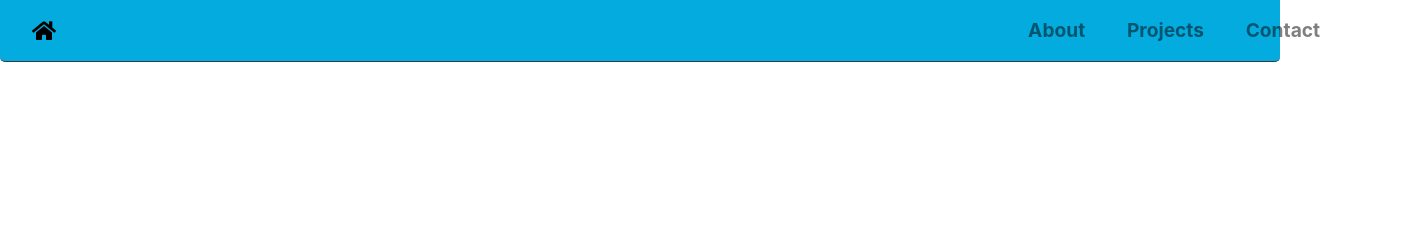
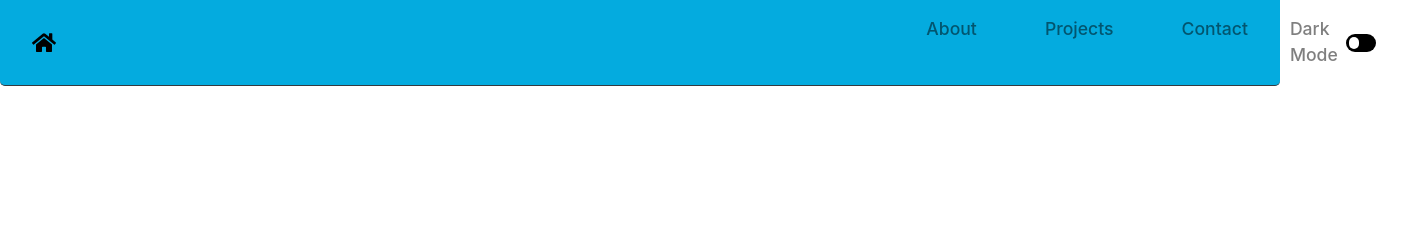
Before and after one commit to saksham1210/My-Portfolio, a website: page index.html in a window 1280 px wide. Shown: the top 235 px of the page, 1402 px wide, since content can reach past the window. Drawn offline with nearby package versions, Linux system fonts and the light colour scheme; a web font is replaced by a local one.

Commit message:
Fixed the position of DarkMode Toggle

```diff
--- a/css/styles.css
+++ b/css/styles.css
@@ -22,7 +22,7 @@ body{
 	margin:0px;
 	padding:0%;
 }
-h1,h2,h3,p,li,a span{
+h1,h2,h3,p,a span,li{
 	color:var(--TextColor)
 }
 .main,.row{
@@ -40,9 +40,9 @@ h1,h2,h3,p,li,a span{
 	font-size:120%;
 }
 .nav-item{
-	font-size: 120%;
-	font-weight: 700;
-	padding:0% 5% 0% 5%;
+	font-size: 110%;
+	font-weight: 500;
+	padding:0% 7% 0% 7%;
 }
 .fa-home{
 	color:black;
--- a/index.html
+++ b/index.html
@@ -35,6 +35,12 @@
 				</li>
 				<li class="nav-item">
 					<a href="#" class="nav-link">Contact</a>
+				</li>
+				<li class="nav-item pr-0 pl-0">
+					<a ref="#" class="nav-link">Dark Mode</a>
+				</li>
+				<li class="nav-item pl-0">
+					<input type="checkbox" id="switch" name="theme" /><label for="switch">Toggle</label>
 				</li>
 			</ul>
 		</div>
@@ -84,13 +90,13 @@
 			</div>
 
 			<!-- CHANGE COLOR MODE -->
-			<div class="col-1 pr-0 ">
+<!-- 			<div class="col-1 pr-0 ">
 				<div class="colorMode d-flex pr-0">
 					<div id="centerthisR" class=" p-2">
 						<input type="checkbox" id="switch" name="theme" /><label for="switch">Toggle</label>
 					</div>
 				</div>
-			</div>
+			</div> -->
 		</div>
 
 		<!-- ABOUT ME -->
```
